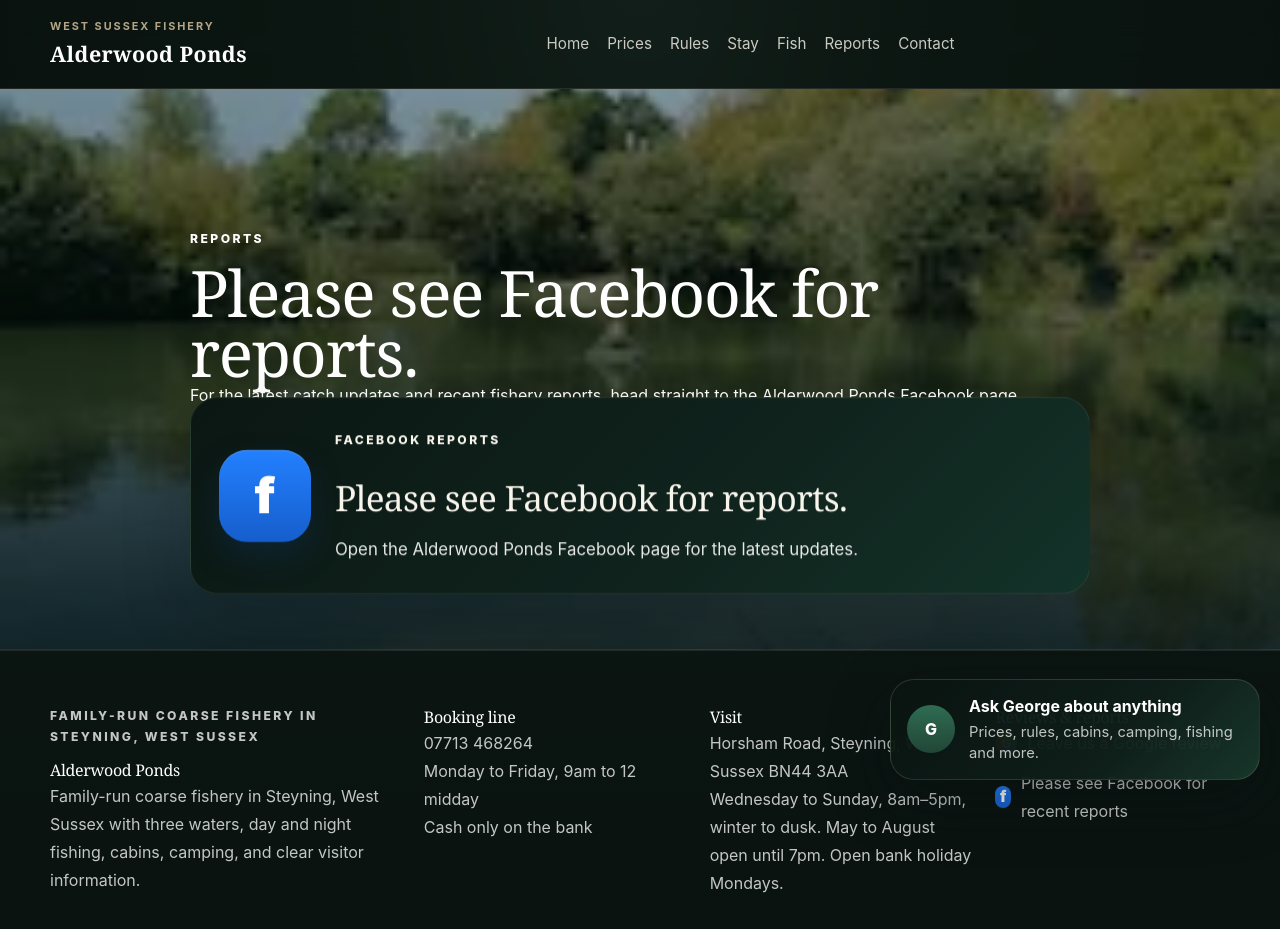
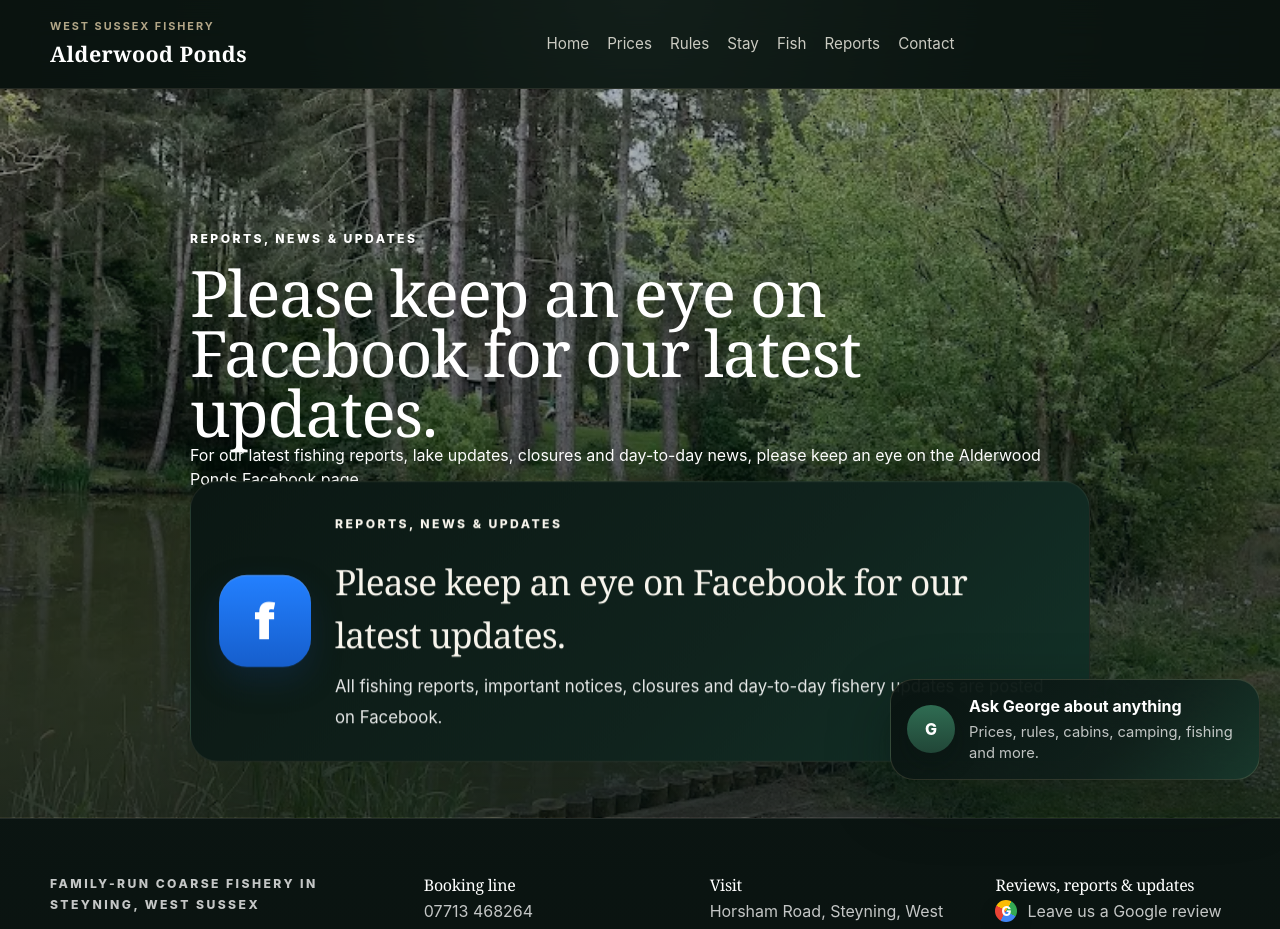
Before and after one commit to Guardx12/alderwood-ponds, a Next.js app: page /reports in a window 1280 px wide. Shown: the top 929 px of the page. Built offline with nearby package versions, Linux system fonts and the light colour scheme.

Commit message:
Add files via upload

```diff
--- a/app/globals.css
+++ b/app/globals.css
@@ -858,3 +858,43 @@ h1, h2, h3, h4, .brand { font-family: Georgia, "Times New Roman", serif; letter-
 .page-hero + .section + .section {
   background: transparent;
 }
+
+
+.home-chat-icon {
+  animation: george-pulse 2.8s ease-in-out infinite;
+  box-shadow: 0 0 0 0 rgba(47, 108, 82, 0.45), 0 10px 24px rgba(8, 17, 14, 0.28);
+}
+.homepage-start-button {
+  position: relative;
+  animation: george-cta-glow 2.6s ease-in-out infinite;
+  box-shadow: 0 10px 30px rgba(23, 68, 52, 0.34);
+}
+.homepage-start-button:hover {
+  transform: translateY(-1px) scale(1.01);
+}
+@keyframes george-pulse {
+  0%, 100% {
+    transform: scale(1);
+    box-shadow: 0 0 0 0 rgba(47, 108, 82, 0.0), 0 10px 24px rgba(8, 17, 14, 0.28);
+  }
+  50% {
+    transform: scale(1.08);
+    box-shadow: 0 0 0 10px rgba(47, 108, 82, 0.0), 0 14px 30px rgba(8, 17, 14, 0.34);
+  }
+}
+@keyframes george-cta-glow {
+  0%, 100% {
+    filter: brightness(1);
+    box-shadow: 0 10px 30px rgba(23, 68, 52, 0.32), 0 0 0 0 rgba(143, 210, 178, 0);
+  }
+  50% {
+    filter: brightness(1.08);
+    box-shadow: 0 14px 34px rgba(23, 68, 52, 0.4), 0 0 0 8px rgba(143, 210, 178, 0);
+  }
+}
+@media (prefers-reduced-motion: reduce) {
+  .home-chat-icon,
+  .homepage-start-button {
+    animation: none;
+  }
+}
--- a/app/page.tsx
+++ b/app/page.tsx
@@ -43,11 +43,11 @@ export default function HomePage() {
             <span>Opening times available below</span>
             <span>Booking line</span>
             <span>Cash on the bank</span>
-            <span>Please see Facebook for recent reports</span>
+            <span>Please see Facebook for reports, news & updates</span>
           </div>
           <a href={facebookUrl} target="_blank" rel="noreferrer" className="facebook-inline-note">
             <span className="facebook-mini-logo" aria-hidden="true">f</span>
-            <span>Please see Facebook for recent reports</span>
+            <span>Please see Facebook for reports, news & updates</span>
           </a>
         </div>
       </section>
@@ -95,7 +95,7 @@ export default function HomePage() {
             <div className="facebook-logo-badge" aria-hidden="true">f</div>
             <div>
               <span className="card-kicker">Recent reports</span>
-              <h3>Please see Facebook for recent reports.</h3>
+              <h3>Please see Facebook for reports, news & updates.</h3>
               <p>For the latest catch updates and more recent fishery news, head straight to the Alderwood Ponds Facebook page.</p>
             </div>
           </a>
--- a/app/reports/page.tsx
+++ b/app/reports/page.tsx
@@ -8,19 +8,19 @@ export default function ReportsPage() {
           className="page-hero-media"
           style={{
             backgroundImage:
-              "linear-gradient(180deg, rgba(5,18,15,.38), rgba(5,18,15,.82)), url(/images/reports-page.webp)",
+              "linear-gradient(180deg, rgba(5,18,15,.28), rgba(5,18,15,.78)), url(/images/reports-page.webp)",
           }}
         />
         <div className="container narrow page-hero-content">
-          <p className="eyebrow">Reports</p>
-          <h1>Please see Facebook for reports.</h1>
-          <p>For the latest catch updates and recent fishery reports, head straight to the Alderwood Ponds Facebook page.</p>
+          <p className="eyebrow">Reports, news & updates</p>
+          <h1>Please keep an eye on Facebook for our latest updates.</h1>
+          <p>For our latest fishing reports, lake updates, closures and day-to-day news, please keep an eye on the Alderwood Ponds Facebook page.</p>
           <a href={facebookUrl} target="_blank" rel="noreferrer" className="facebook-feature-card compact-facebook reports-single-facebook">
             <div className="facebook-logo-badge" aria-hidden="true">f</div>
             <div>
-              <span className="card-kicker">Facebook reports</span>
-              <h3>Please see Facebook for reports.</h3>
-              <p>Open the Alderwood Ponds Facebook page for the latest updates.</p>
+              <span className="card-kicker">Reports, news & updates</span>
+              <h3>Please keep an eye on Facebook for our latest updates.</h3>
+              <p>All fishing reports, important notices, closures and day-to-day fishery updates are posted on Facebook.</p>
             </div>
           </a>
         </div>
--- a/components/layout.tsx
+++ b/components/layout.tsx
@@ -54,7 +54,7 @@ export function SiteFooter() {
           <p>{site.hours}</p>
         </div>
         <div>
-          <h4>Reviews & reports</h4>
+          <h4>Reviews, reports & updates</h4>
           <div className="footer-link-stack">
             <a href={site.googleReviewUrl} target="_blank" rel="noreferrer" className="footer-brand-link">
               <span className="google-logo-badge small" aria-hidden="true">G</span>
@@ -62,7 +62,7 @@ export function SiteFooter() {
             </a>
             <a href={site.facebookUrl ?? "https://www.facebook.com/profile.php?id=100063585396887&locale=en_GB"} target="_blank" rel="noreferrer" className="footer-brand-link">
               <span className="facebook-mini-logo" aria-hidden="true">f</span>
-              <span>Please see Facebook for recent reports</span>
+              <span>Facebook – reports, news & updates</span>
             </a>
           </div>
         </div>
```
Also changed, not shown: public/images/reports-page.webp.
